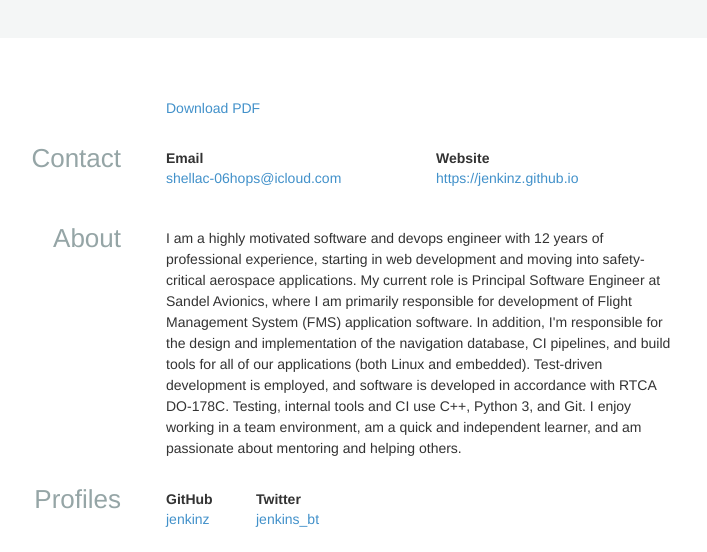
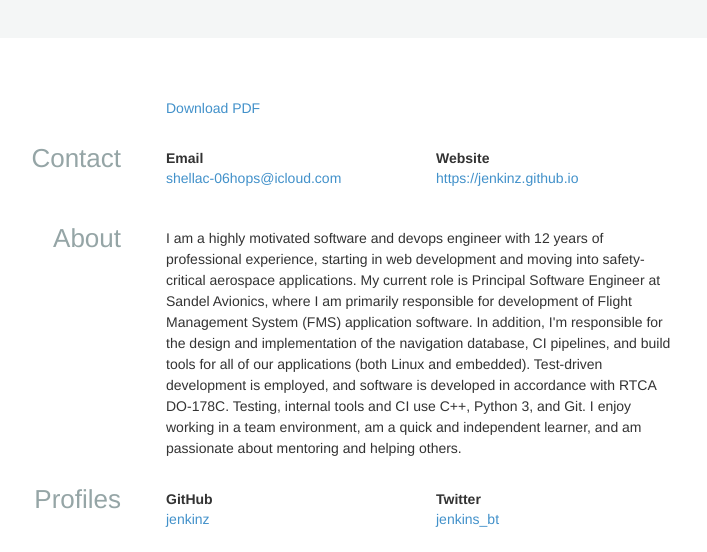
Before and after one commit to jenkinz/jenkinz.github.io, a website: page index.html in a window 1280 px wide. Shown: the part 148-700 px from the top of the page, without its empty margins (309-1016 px from the left). Drawn offline with nearby package versions, Linux system fonts and the light colour scheme; some icons are missing.

Commit message:
Fix profile section column spacing

```diff
--- a/index.html
+++ b/index.html
@@ -316,7 +316,7 @@
 			<h3 class="col-sm-3">Profiles</h3>
 			<div class="col-sm-9">
 				<div class="row">
-					<div class="col-sm-2">
+					<div class="col-sm-6">
 						<strong class="network">
 							GitHub
 						</strong>
@@ -328,7 +328,7 @@
 							</div>
 						</div>
 					</div>
-					<div class="col-sm-2">
+					<div class="col-sm-6">
 						<strong class="network">
 							Twitter
 						</strong>
```
Also changed, not shown: 2 other files.
